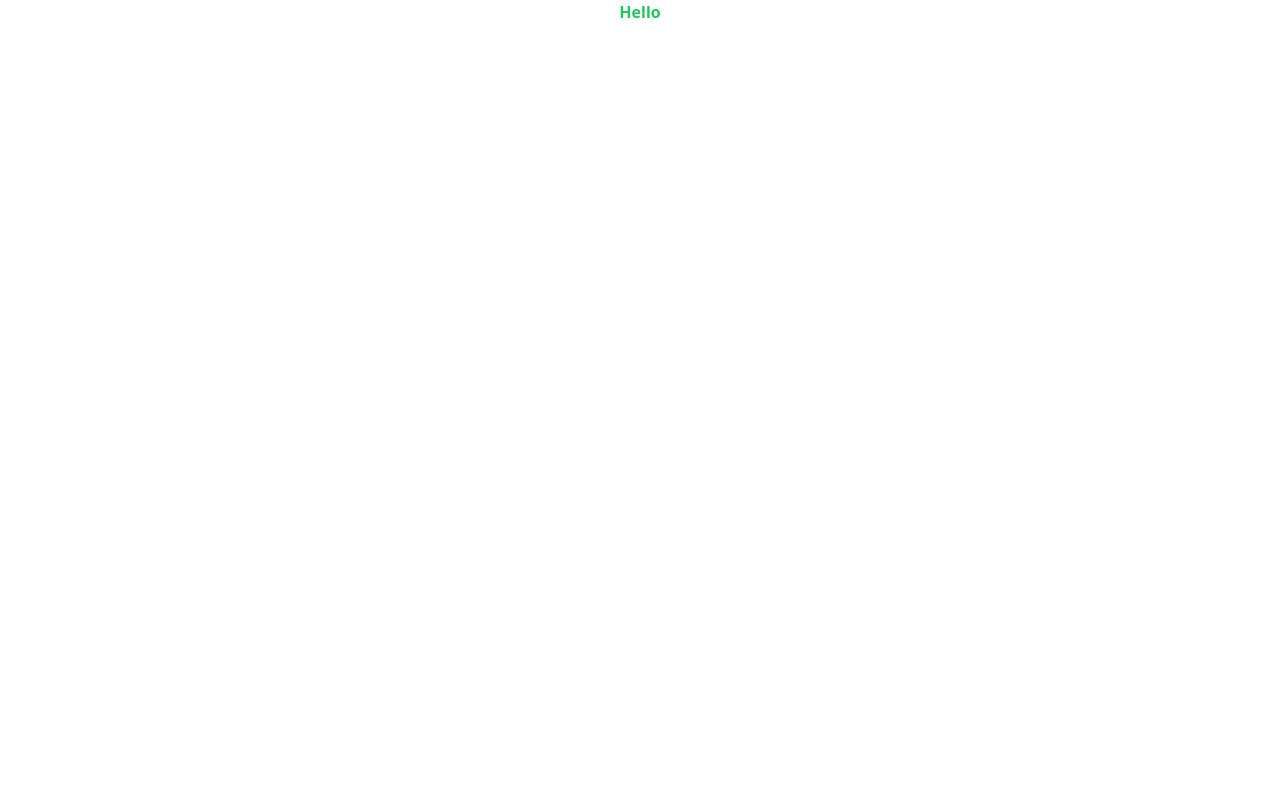
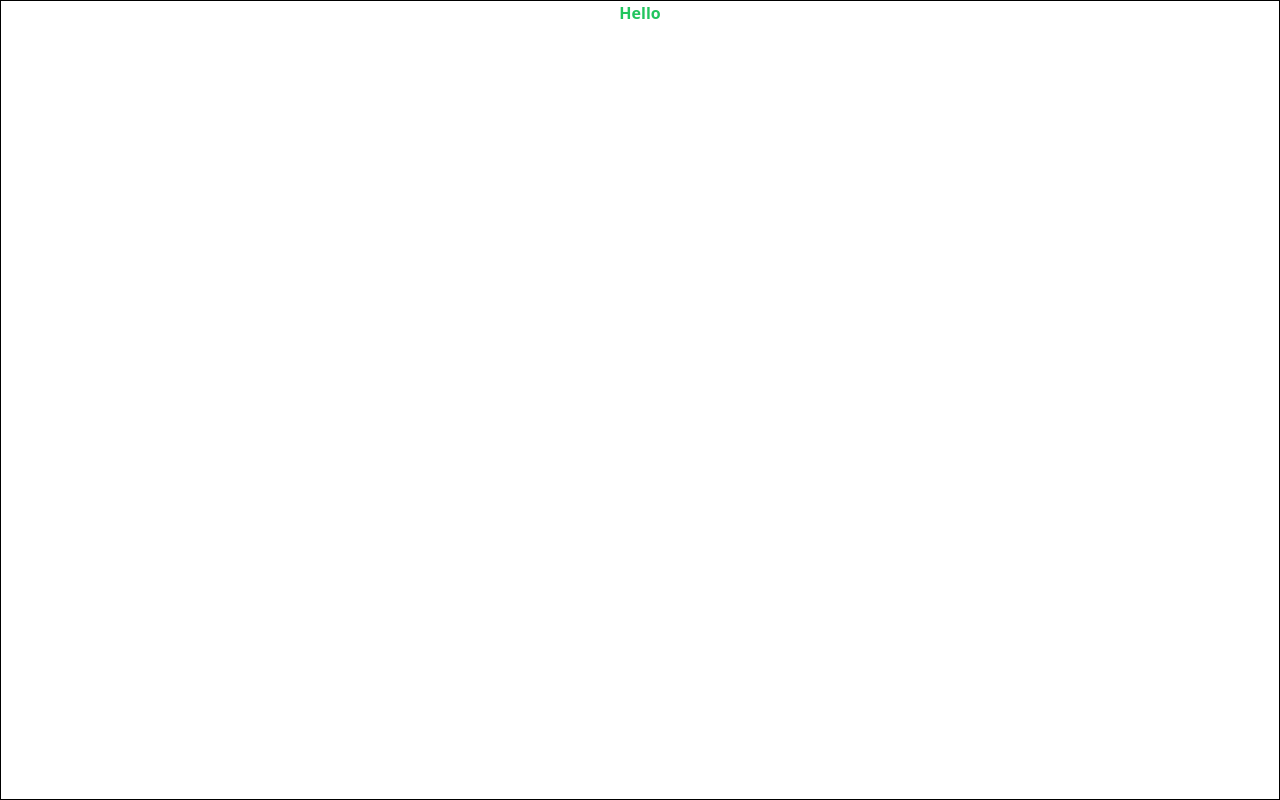
Before and after one commit to isurusachinda85/React-CRUD, a React (Create React App) app in the folder frontend/: page / in a window 1280 px wide. Built offline with nearby package versions, Linux system fonts and the light colour scheme.

Commit message:
install material-ui

```diff
--- a/frontend/package.json
+++ b/frontend/package.json
@@ -3,6 +3,9 @@
   "version": "0.1.0",
   "private": true,
   "dependencies": {
+    "@emotion/react": "^11.11.4",
+    "@emotion/styled": "^11.11.5",
+    "@mui/material": "^5.15.19",
     "@testing-library/jest-dom": "^5.17.0",
     "@testing-library/react": "^13.4.0",
     "@testing-library/user-event": "^13.5.0",
--- a/frontend/src/pages/Home/Home.jsx
+++ b/frontend/src/pages/Home/Home.jsx
@@ -4,7 +4,7 @@ export default class Home extends Component {
   render() {
     return (
       <>
-        <div>
+        <div className="border border-black h-[100vh]">
           <h1 className="font-bold text-green-500 text-center">Hello</h1>
         </div>
       </>
```
Also changed, not shown: 1 other file (tests, documents, lock files or other folders).
